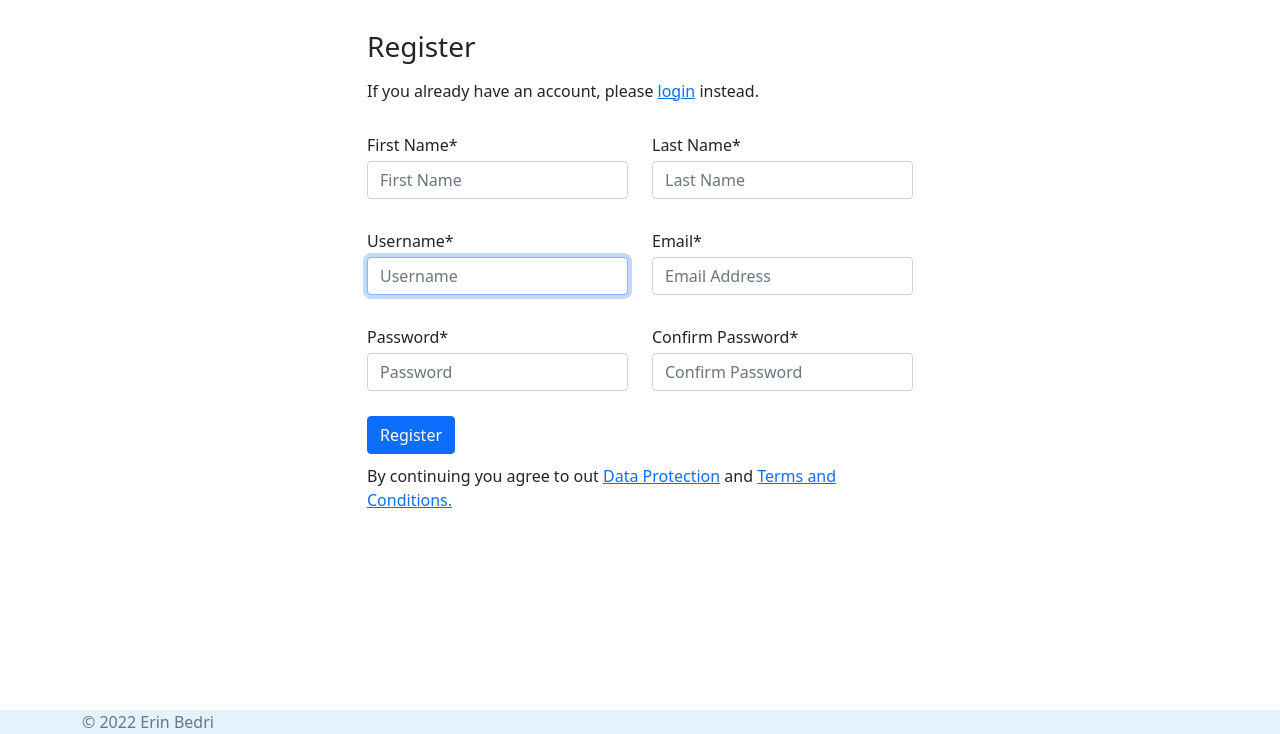
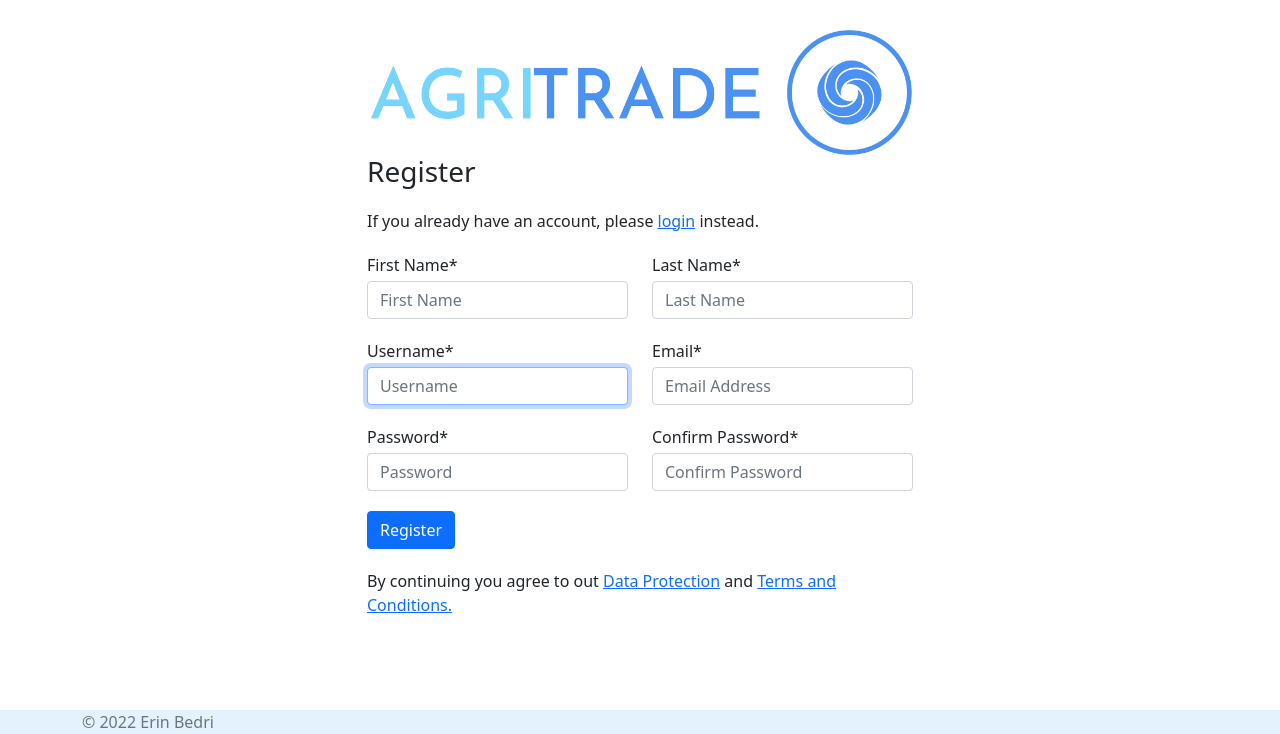
Before and after one commit to erinbedri/Agri_Trade---django-project, a Django app: page /accounts/register/ in a window 1280 px wide. Shown: the part 66-800 px from the top of the page. Run offline with Django 4.2, Linux system fonts and the light colour scheme.

Commit message:
added logo to login and register pages

```diff
--- a/agri_trade/accounts/templates/accounts/register.html
+++ b/agri_trade/accounts/templates/accounts/register.html
@@ -1,11 +1,16 @@
 {% extends 'web/base.html' %}
+{% load static %}
 
 {% block content %}
     <div class="container" style="margin-top: 30px; margin-bottom: 50px">
         <div class="row justify-content-md-center">
             <div class="col-md-6">
+                <div>
+                    <img class="img-fluid" src="{% static 'img/logo.png' %}">
+                </div>
+
                 <h3>Register</h3>
-                <p style="margin-top: 15px">If you already have an account, please <a
+                <p style="margin-top: 20px">If you already have an account, please <a
                         href="{% url 'accounts:login' %}">login</a> instead.</p>
 
                 <form method="post" action="{% url 'accounts:register' %}">
@@ -17,7 +22,7 @@
                         {% endfor %}
                     {% endif %}
 
-                    <div class="row" style="margin-top: 30px">
+                    <div class="row" style="margin-top: 20px">
                         <div class="col">
                             <label class="mb-1">First Name*</label>
                             {{ form.first_name }}
@@ -28,7 +33,7 @@
                         </div>
                     </div>
 
-                    <div class="row" style="margin-top: 30px">
+                    <div class="row" style="margin-top: 20px">
                         <div class="col">
                             <label class="mb-1">Username*</label>
                             {{ form.username }}
@@ -39,7 +44,7 @@
                         </div>
                     </div>
 
-                    <div class="row" style="margin-top: 30px">
+                    <div class="row" style="margin-top: 20px">
                         <div class="col">
                             <label class="mb-1">Password*</label>
                             {{ form.password1 }}
@@ -50,10 +55,10 @@
                         </div>
                     </div>
 
-                    <button style="margin-top: 25px" type="submit" class="btn btn-primary">Register</button>
+                    <button style="margin-top: 20px" type="submit" class="btn btn-primary">Register</button>
                 </form>
 
-                <p style="margin-top: 10px">
+                <p style="margin-top: 20px">
                     By continuing you agree to out
                     <a href="{% url 'web:data protection' %}">Data Protection</a> and
                     <a href="{% url 'web:terms and conditions' %}">Terms and Conditions.</a>
```
Also changed, not shown: agri_trade/accounts/templates/accounts/login.html (+10 -4 lines), db.sqlite3.
